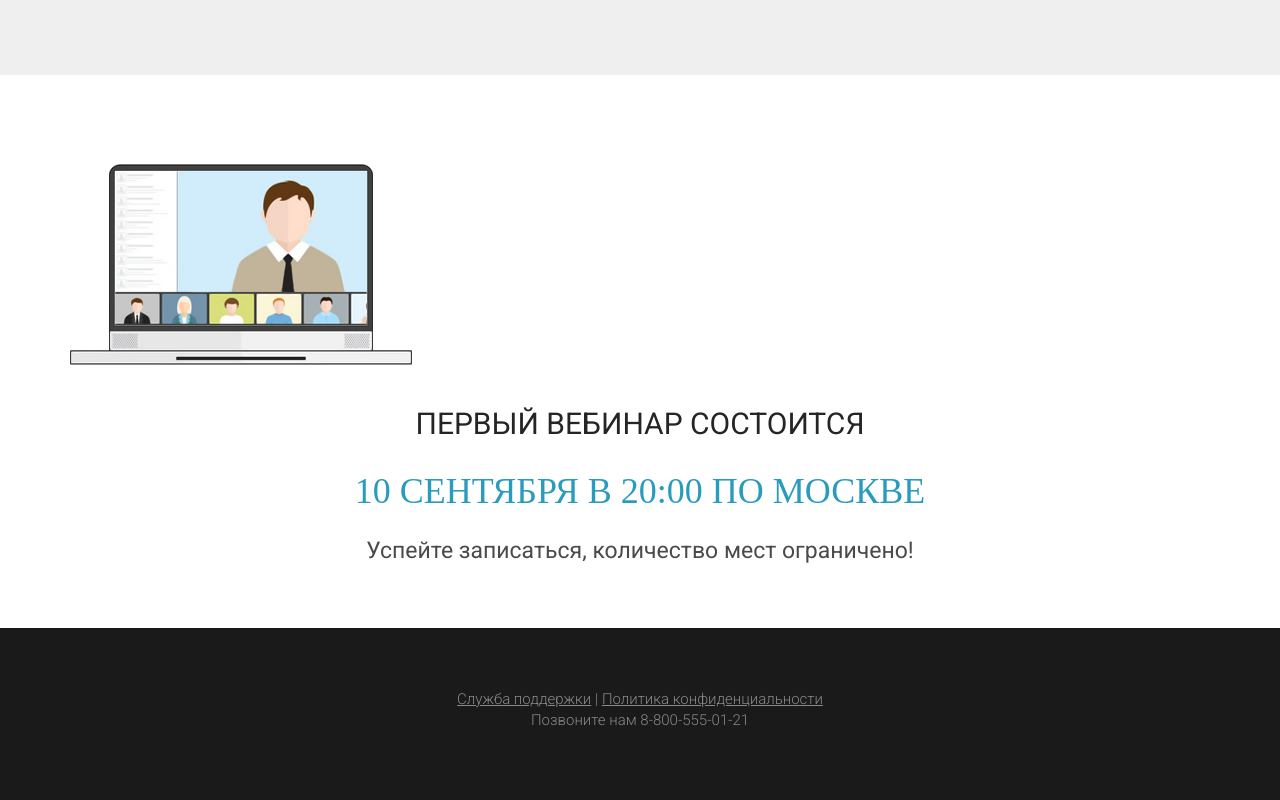
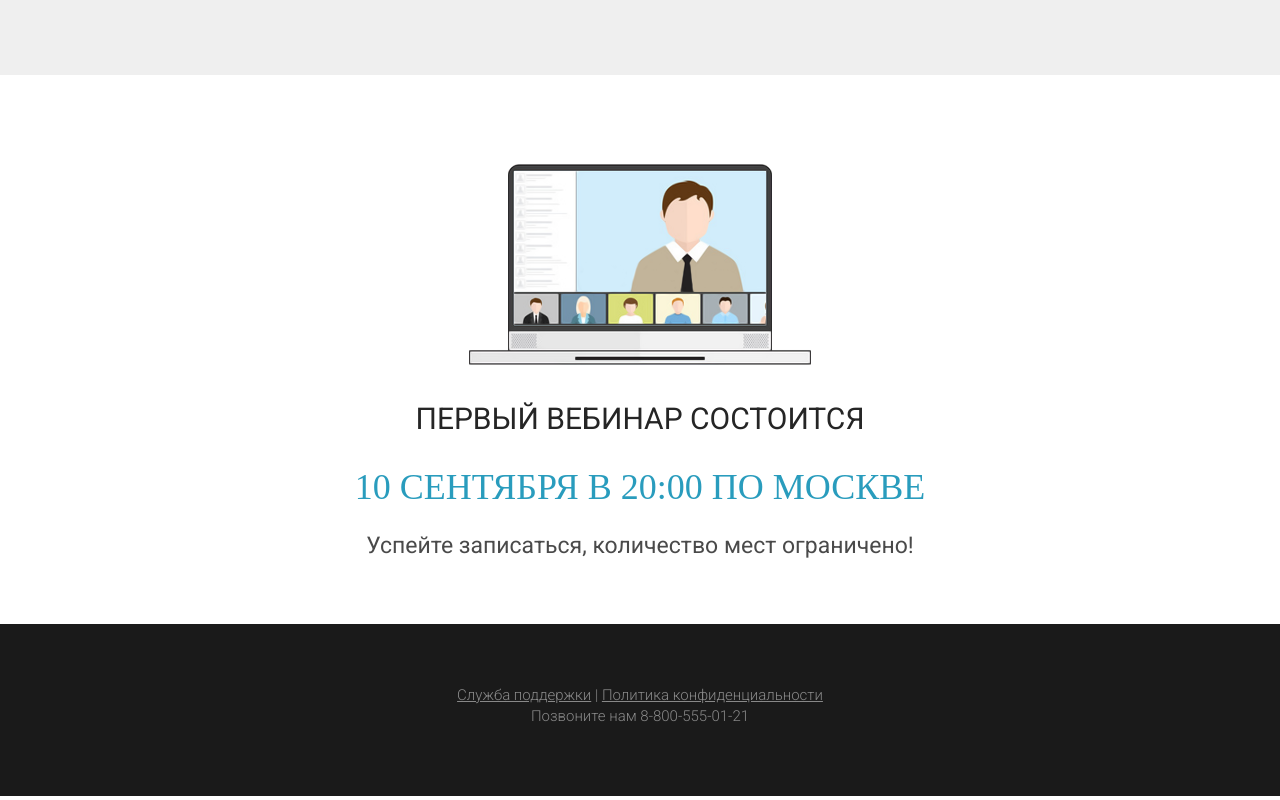
Before and after one commit to hitman46923/Wordpress, a plain HTML site: page index.html in a window 1280 px wide. Shown: the part 3129-3929 px from the top of the page. Drawn offline with Linux system fonts and the light colour scheme.

Commit message:
Update index.html

```diff
--- a/index.html
+++ b/index.html
@@ -151,7 +151,7 @@
      <section class="first">
         <div class="container">
 
-       <img src="/img/first_webinar/first.png" alt="first Webinar" class="first_png">
+       <img src="img/first_webinar/first.png" alt="first Webinar" class="first_img">
 
              <div class="first_text">Первый вебинар состоится</div>
              <h2 class="date">10 сентября в 20:00 по Москве</h2>
```
